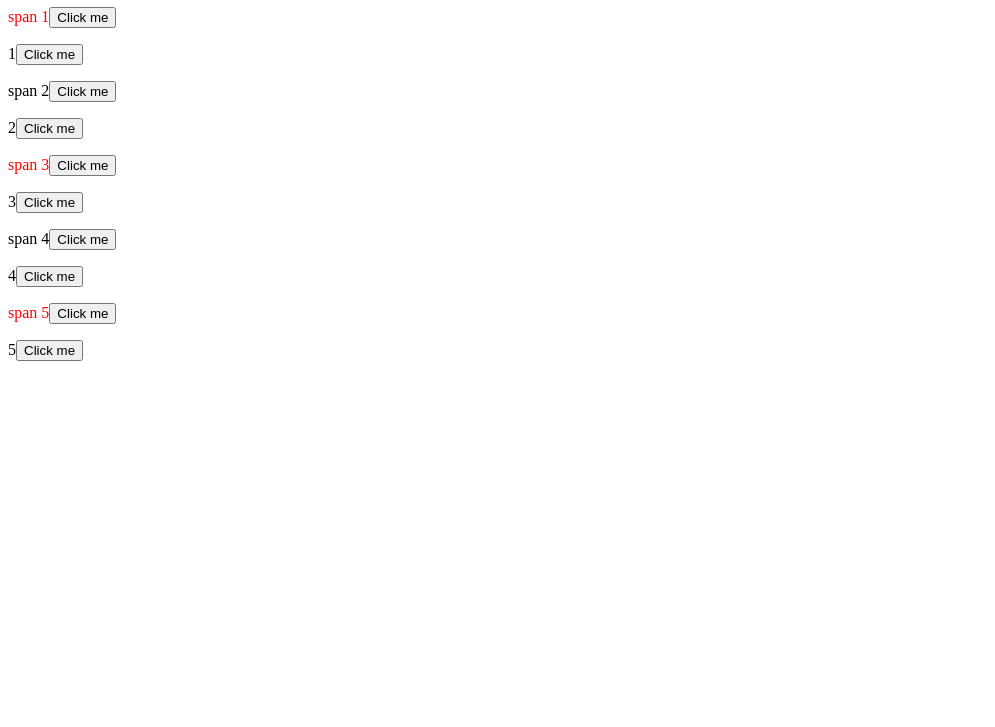
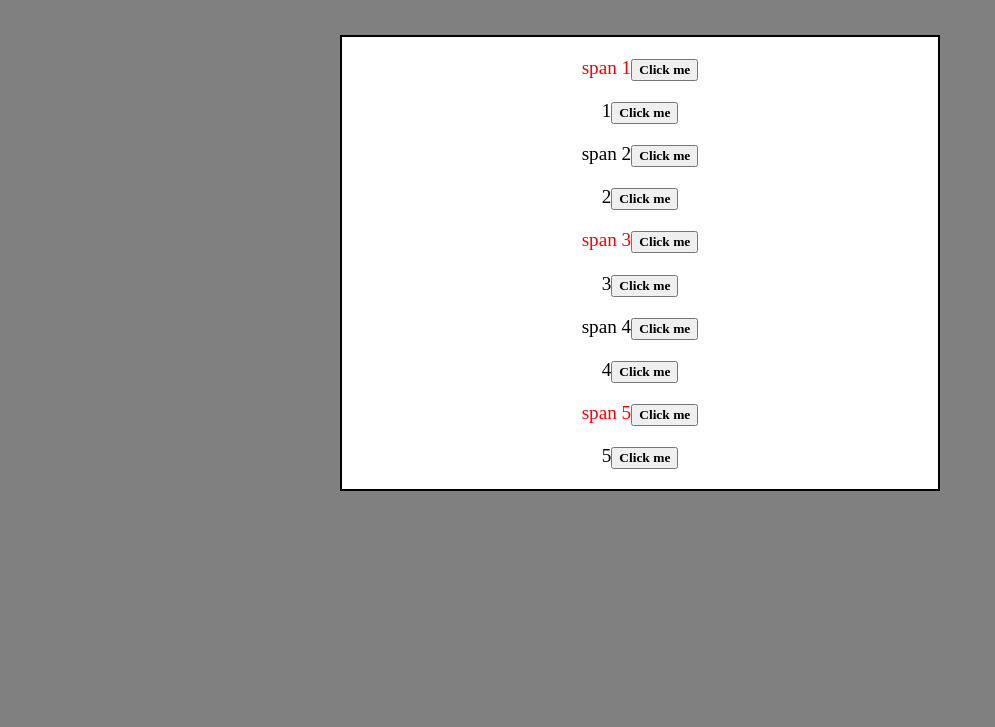
Before and after one commit to Monika777/10-2-JQuery-in-practice, a website: page index.html in a window 1280 px wide. Shown: the part 73-800 px from the top of the page, without its empty margins (0-995 px from the left). Drawn offline with nearby package versions, Linux system fonts and the light colour scheme.

Commit message:
Add style to project

```diff
--- /dev/null
+++ b/css/style.css
@@ -0,0 +1,26 @@
+body {
+	background-color: grey;
+	font-family: Castellar;
+}
+.container{
+	box-sizing: border-box;
+	font-size: 1.2em;
+	width: 80%;
+	max-width: 600px;
+	margin: 0 auto;
+	margin-top: 50px;
+	border: 2px solid black;
+	text-align: center;
+	background: white;
+}
+
+h1 {
+	text-align: center;
+}
+
+.btn {
+	font-family: Castellar;
+	font-size: 0.7em;
+	font-weight: bold;
+	background: lightred;
+}
--- a/index.html
+++ b/index.html
@@ -3,12 +3,14 @@
   <head>
     <meta charset="utf-8">
     <title>Task 10.2</title>
+    <link rel="stylesheet" type="text/css" href="css/style.css">
     <script src="jquery-3.2.1.min.js"></script>
     <script src="https://ajax.googleapis.com/ajax/libs/jquery/1.12.4/jquery.min.js"></script>
+
   </head>
   <body>
     <h1>JQuery introduction and html,css edition</h1>
-    <div>
+    <div class="container">
       <div>
         <p><span>span 1</span></p>
       </div>
@@ -39,7 +41,6 @@
       <div>
         <p>5</p>
       </div>
-
     </div>
     <script type="text/javascript" src="js/script.js"></script>
   </body>
--- a/js/script.js
+++ b/js/script.js
@@ -11,7 +11,7 @@ $(function() {
 
 	var paragraphs = $('p');
 	paragraphs.each(function(index, element) {
-    	var button = '<button class="btn" data-tmp="' + index + '">Click me</button>';
+    	var button = '<button class="btn" data-tmp="'+ index + '">Click me</button>';
     	$(element).append(button);
 	});
 
```
